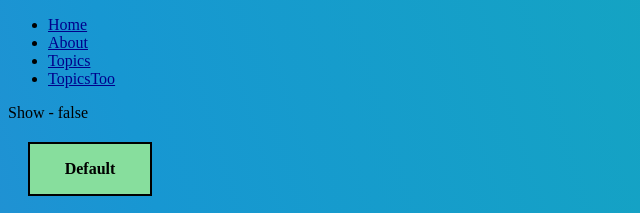
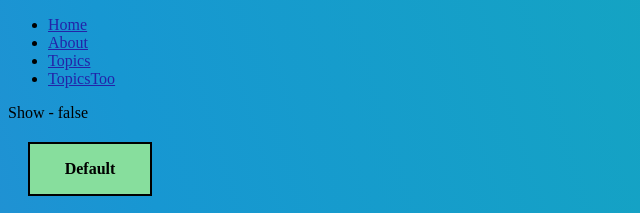
Before and after one commit to Nataha-ha/repo_js_reactiv, a React app: page / in a window 1280 px wide. Shown: the top 213 px of the page, 0-640 px from the left. Built offline with nearby package versions, Linux system fonts and the light colour scheme.

Commit message:
test commit

```diff
--- a/src/components/router.scss
+++ b/src/components/router.scss
@@ -1,3 +1,3 @@
 a {
-  color: darkblue;
+  color: rgb(35, 35, 168);
 }
```
